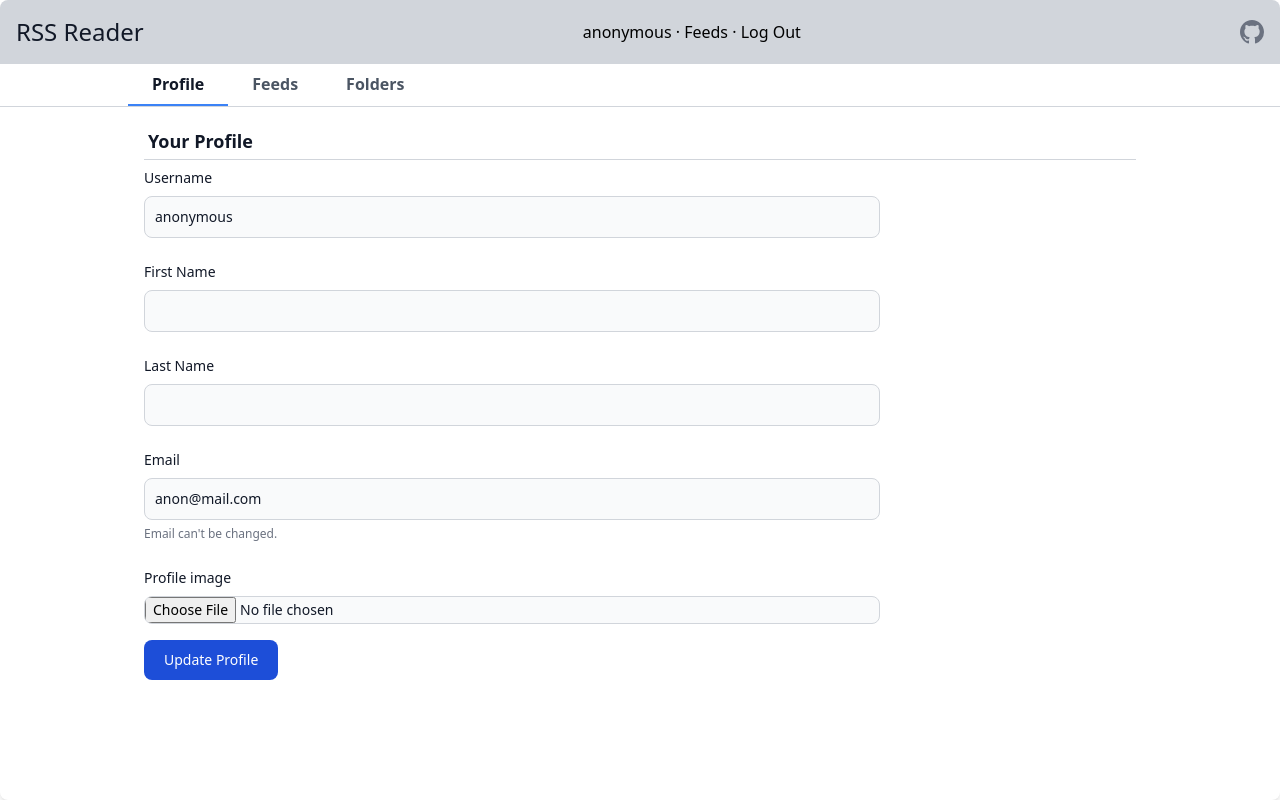
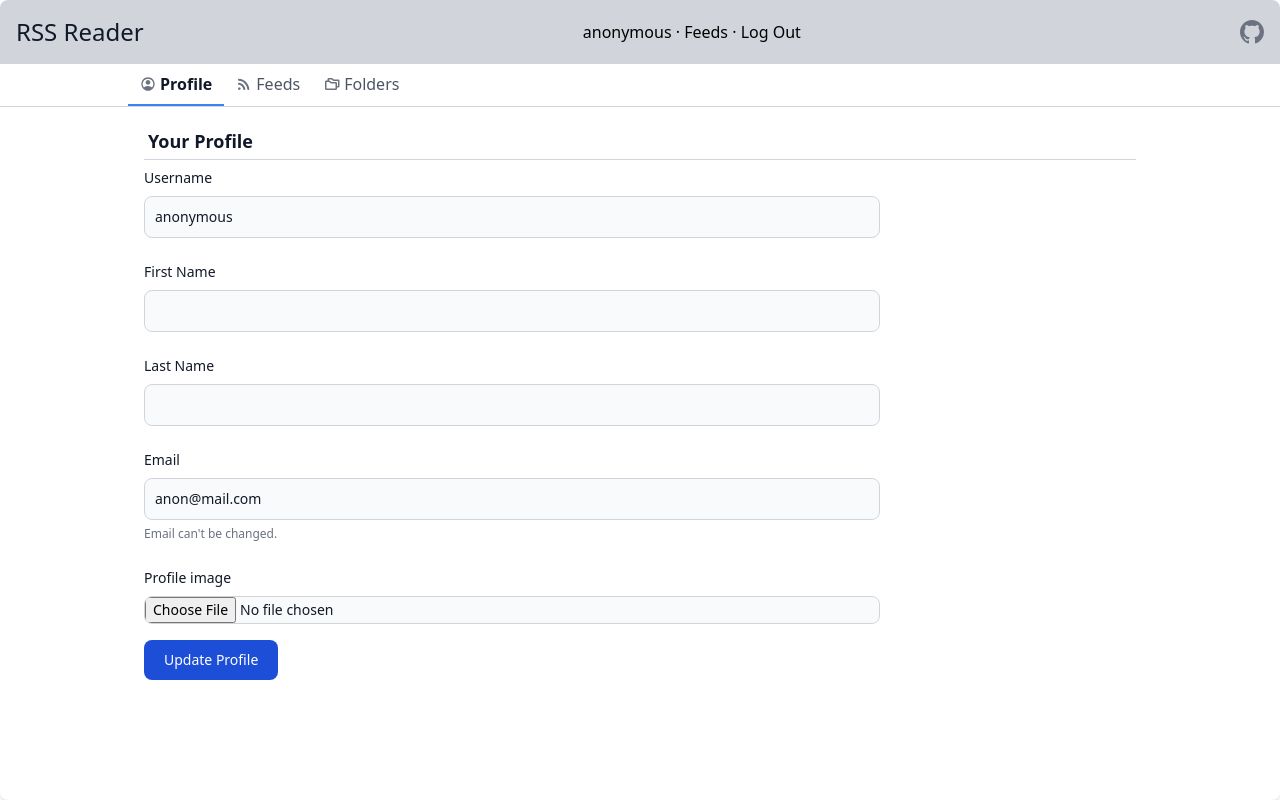
Before and after one commit to hazadus/django-rss-reader, a Django app: page /users/profile/1/ in a window 1280 px wide. Run offline with Django 4.2, Linux system fonts and the light colour scheme; a user stored in the database is signed in; data comes from the database, SQL or seed files in the repository; parts of the project's set-up code (start-up, migrations or seed data) failed here and were passed over; some libraries are stand-ins or nearby versions.

Commit message:
ui: Added icons in tabs on Settings page.

```diff
--- a/static/styles.css
+++ b/static/styles.css
@@ -1377,6 +1377,10 @@ video {
   margin-left: 1rem;
 }
 
+.mr-1 {
+  margin-right: 0.25rem;
+}
+
 .mr-2 {
   margin-right: 0.5rem;
 }
--- /dev/null
+++ b/templates/icons/icon_feed.html
@@ -0,0 +1,3 @@
+<svg xmlns="http://www.w3.org/2000/svg" width="{{ size }}" height="{{ size }}" viewBox="0 0 24 24">
+  <path fill="{{ color }}" d="M5 21q-.825 0-1.413-.588T3 19q0-.825.588-1.413T5 17q.825 0 1.413.588T7 19q0 .825-.588 1.413T5 21Zm13.5 0q-.65 0-1.088-.475T16.9 19.4q-.275-2.425-1.312-4.537T12.9 11.1q-1.65-1.65-3.763-2.687T4.6 7.1q-.65-.075-1.125-.512T3 5.5q0-.65.45-1.063t1.075-.362q3.075.275 5.763 1.563t4.737 3.337q2.05 2.05 3.338 4.737t1.562 5.763q.05.625-.363 1.075T18.5 21Zm-6 0q-.625 0-1.075-.438T10.85 19.5q-.225-1.225-.787-2.263T8.65 15.35q-.85-.85-1.888-1.412T4.5 13.15q-.625-.125-1.063-.575T3 11.5q0-.65.45-1.075t1.075-.325q1.825.25 3.413 1.063t2.837 2.062q1.25 1.25 2.063 2.838t1.062 3.412q.1.625-.325 1.075T12.5 21Z"/>
+</svg>
--- /dev/null
+++ b/templates/icons/icon_folders.html
@@ -0,0 +1,3 @@
+<svg xmlns="http://www.w3.org/2000/svg" width="{{ size }}" height="{{ size }}" viewBox="0 0 256 256">
+  <path fill="{{ color }}" d="M228 56h-68l-26.67-20a20.12 20.12 0 0 0-12-4H76a20 20 0 0 0-20 20v20H36a20 20 0 0 0-20 20v112a20 20 0 0 0 20 20h152.89A19.13 19.13 0 0 0 208 204.89V184h20.89A19.13 19.13 0 0 0 248 164.89V76a20 20 0 0 0-20-20Zm-44 144H40V96h40l26.67 20a20.12 20.12 0 0 0 12 4H184Zm40-40h-16v-44a20 20 0 0 0-20-20h-68L93.33 76a20.12 20.12 0 0 0-12-4H80V56h40l26.67 20a20.12 20.12 0 0 0 12 4H224Z"/>
+</svg>
--- a/templates/layout_settings.html
+++ b/templates/layout_settings.html
@@ -7,18 +7,27 @@
   <div class="border-b border-b-gray-300">
     <div class="container max-w-screen-lg mx-auto flex">
       <a href="{% url 'users:user_profile' user.pk %}">
-        <div class="py-2 px-6 font-semibold {% if "/users/profile/" in request.path %}text-gray-900 border-b-2 border-b-blue-500{% else %}text-gray-600 hover:bg-gray-100 hover:border-b-2 hover:border-b-gray-100{% endif %}">
-          Profile
+        <div class="flex items-center py-2 px-3 {% if "/users/profile/" in request.path %}font-semibold text-gray-900 border-b-2 border-b-blue-500{% else %}text-gray-600 hover:bg-gray-100 hover:border-b-2 hover:border-b-gray-100{% endif %}">
+          <div class="mr-1">
+            {% include "icons/icon_account.html" with size="16" color="#6b7280" %}
+          </div>
+          <span>Profile</span>
         </div>
       </a>
       <a href="{% url 'feeds:settings_feeds' %}">
-        <div class="py-2 px-6 font-semibold {% if "/feeds/settings/feed" in request.path %}text-gray-900 border-b-2 border-b-blue-500{% else %}text-gray-600 hover:bg-gray-100 hover:border-b-2 hover:border-b-gray-100{% endif %}">
-          Feeds
+        <div class="flex items-center py-2 px-3 {% if "/feeds/settings/feed" in request.path %}font-semibold text-gray-900 border-b-2 border-b-blue-500{% else %}text-gray-600 hover:bg-gray-100 hover:border-b-2 hover:border-b-gray-100{% endif %}">
+          <div class="mr-1">
+            {% include "icons/icon_feed.html" with size="16" color="#6b7280" %}
+          </div>
+          <span>Feeds</span>
         </div>
       </a>
       <a href="{% url 'feeds:settings_folders' %}">
-        <div class="py-2 px-6 font-semibold {% if request.path == "/feeds/settings/folders/" %}text-gray-900 border-b-2 border-b-blue-500{% else %}text-gray-600 hover:bg-gray-100 hover:border-b-2 hover:border-b-gray-100{% endif %}">
-          Folders
+        <div class="flex items-center py-2 px-3 {% if request.path == "/feeds/settings/folders/" %}font-semibold text-gray-900 border-b-2 border-b-blue-500{% else %}text-gray-600 hover:bg-gray-100 hover:border-b-2 hover:border-b-gray-100{% endif %}">
+          <div class="mr-1">
+            {% include "icons/icon_folders.html" with size="16" color="#6b7280" %}
+          </div>
+          <span>Folders</span>
         </div>
       </a>
     </div>
```
